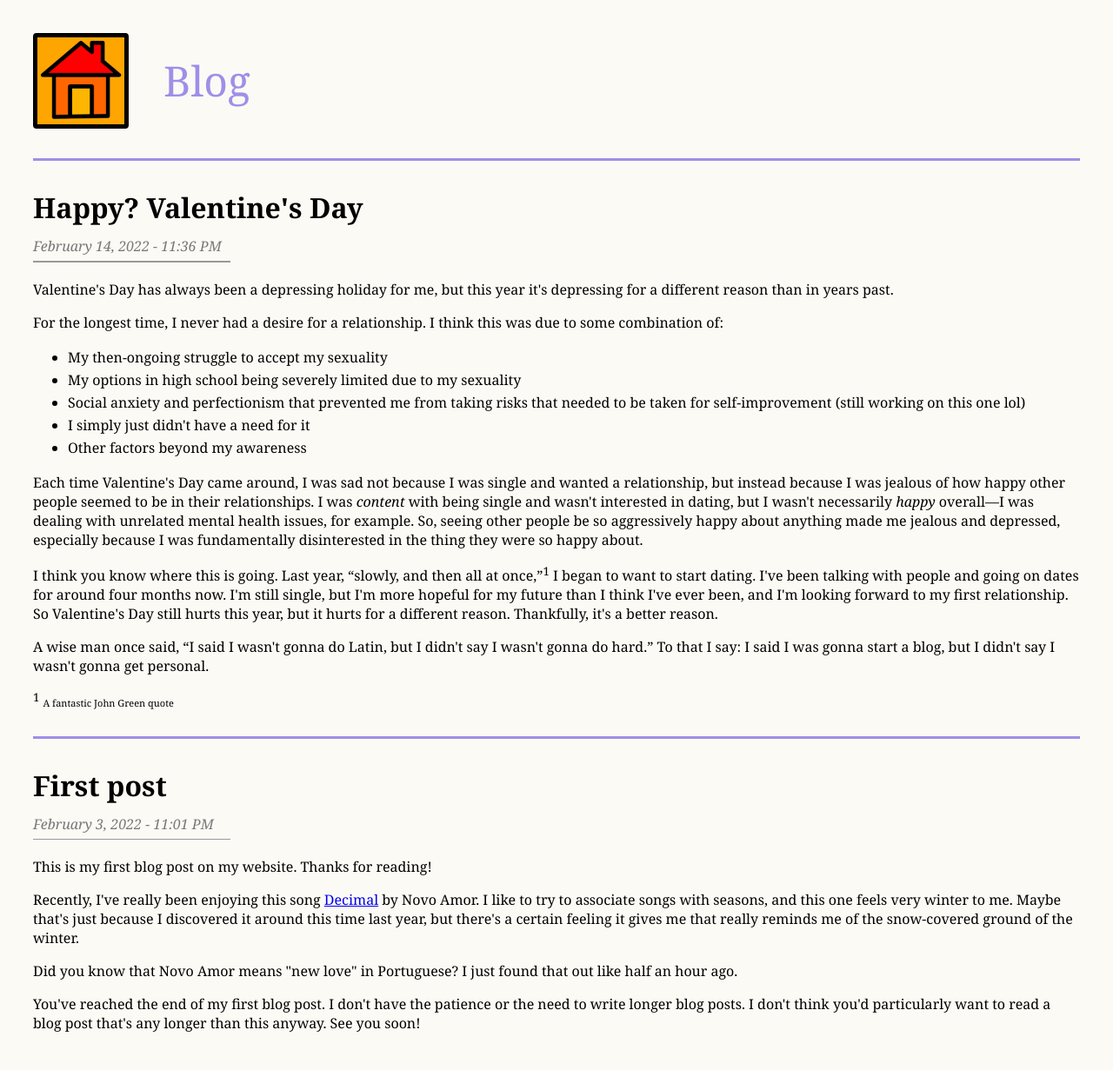
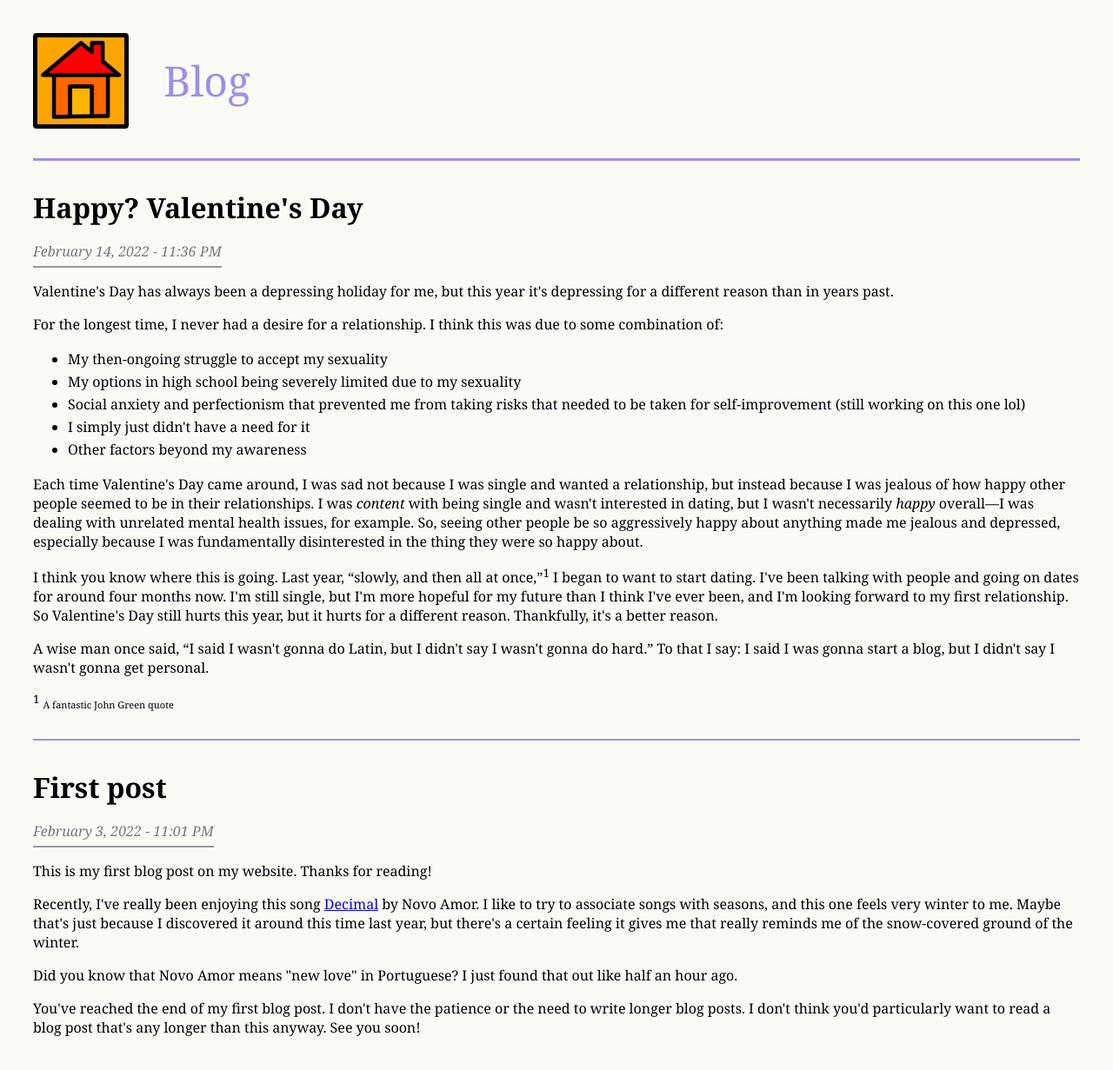
Before and after one commit to russotiro/russotiro.github.io, a Jekyll site: the page built from blog/blog.html, in a window 1280 px wide. Shown: the whole page at 87% size. Built offline with Jekyll 4.4.1, drawn with Linux system fonts in a browser that asks for light colours.

Commit message:
fixed date-line once and for all

```diff
--- a/assets/css/styles.css
+++ b/assets/css/styles.css
@@ -137,11 +137,13 @@ h3.blog-header {
 }
 
 #date-line {
-    width: 227px;
-    margin: 0px 0px 20px 0px;
-    height: 1.5px;
-    background-color: #999;
-    border: none;
+    border-bottom: 2px;
+    border-top: 0px;
+    border-left: 0px;
+    border-right: 0px;
+    border-style: solid;
+    border-color: #999;
+    display: inline-block;
 }
 
 .footnote {
--- a/blog/blog.html
+++ b/blog/blog.html
@@ -4,8 +4,7 @@ title: Blog
 code: blog
 ---
 <h3 class="blog-header">Happy? Valentine's Day</h3>
-<div><p class="blog-header">February 14, 2022 - 11:36 PM</p></div>
-<hr id="date-line">
+<div id="date-line"><p class="blog-header">February 14, 2022 - 11:36 PM</p></div>
 <p>Valentine's Day has always been a depressing holiday for me, but this year it's depressing for a different reason than in years past.</p>
 <p>For the longest time, I never had a desire for a relationship. I think this was due to some combination of:</p>
 <ul>
@@ -24,8 +23,7 @@ code: blog
 <hr class="mid-blog">
 
 <h3 class="blog-header">First post</h3>
-<div><p class="blog-header">February 3, 2022 - 11:01 PM</p></div>
-<hr id="date-line">
+<div id="date-line"><p class="blog-header">February 3, 2022 - 11:01 PM</p></div>
 <p>This is my first blog post on my website. Thanks for reading!</p>
 <p>Recently, I've really been enjoying this song <a href="https://www.youtube.com/watch?v=_iQN672qtvY">Decimal</a> by Novo Amor. I like to try to associate songs with seasons, and this one feels very winter to me. Maybe that's just because I discovered it around this time last year, but there's a certain feeling it gives me that really reminds me of the snow-covered ground of the winter.</p>
 <p>Did you know that Novo Amor means "new love" in Portuguese? I just found that out like half an hour ago.</p>
```
